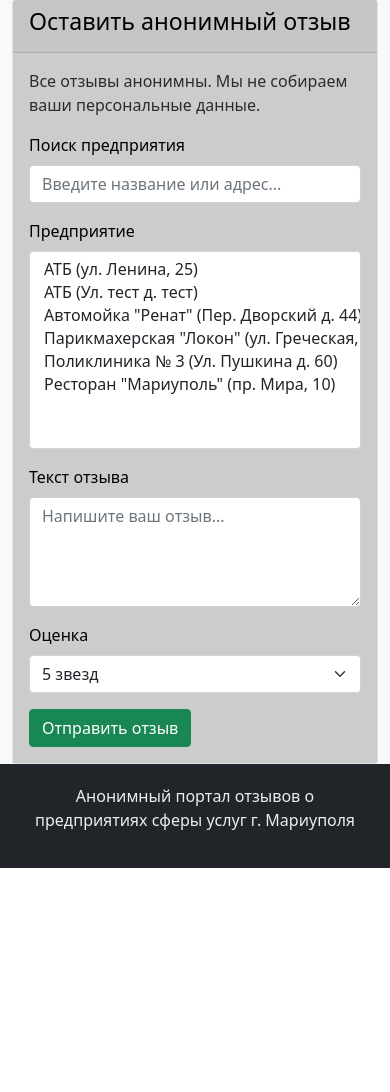
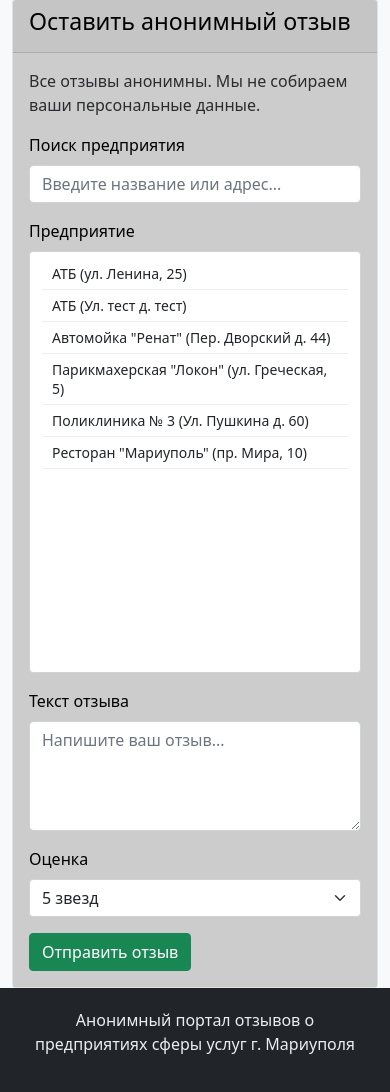
Before and after one commit to Alekss280/mariupol-reviews, a Django app: page /add/ in a window 390 px wide. Shown: the part 81-1173 px from the top of the page. Before the commit the page ends 949 px from the top, so only its background shows below. Run offline with Django 4.2, Linux system fonts and the light colour scheme; data comes from the database, SQL or seed files in the repository.

Commit message:
Улучшить отображение выпадающего списка предприятий на мобильных устройствах

```diff
--- a/reviews/templates/reviews/base.html
+++ b/reviews/templates/reviews/base.html
@@ -139,6 +139,27 @@
     .text-inherit {
     color: inherit;
 }
+
+/* Улучшение отображения выпадающего списка предприятий */
+select#id_enterprise {
+    width: 100%;
+    max-width: 100%;
+}
+
+select#id_enterprise option {
+    white-space: normal;       /* разрешить перенос строк */
+    word-break: break-word;    /* перенос длинных слов */
+    padding: 8px 12px;         /* удобные отступы для тапа */
+    border-bottom: 1px solid #eee;
+}
+
+/* На мобильных устройствах чуть мельче и компактнее */
+@media (max-width: 768px) {
+    select#id_enterprise option {
+        padding: 6px 10px;
+        font-size: 14px;
+    }
+}
     </style>
 </head>
 <body>
```
